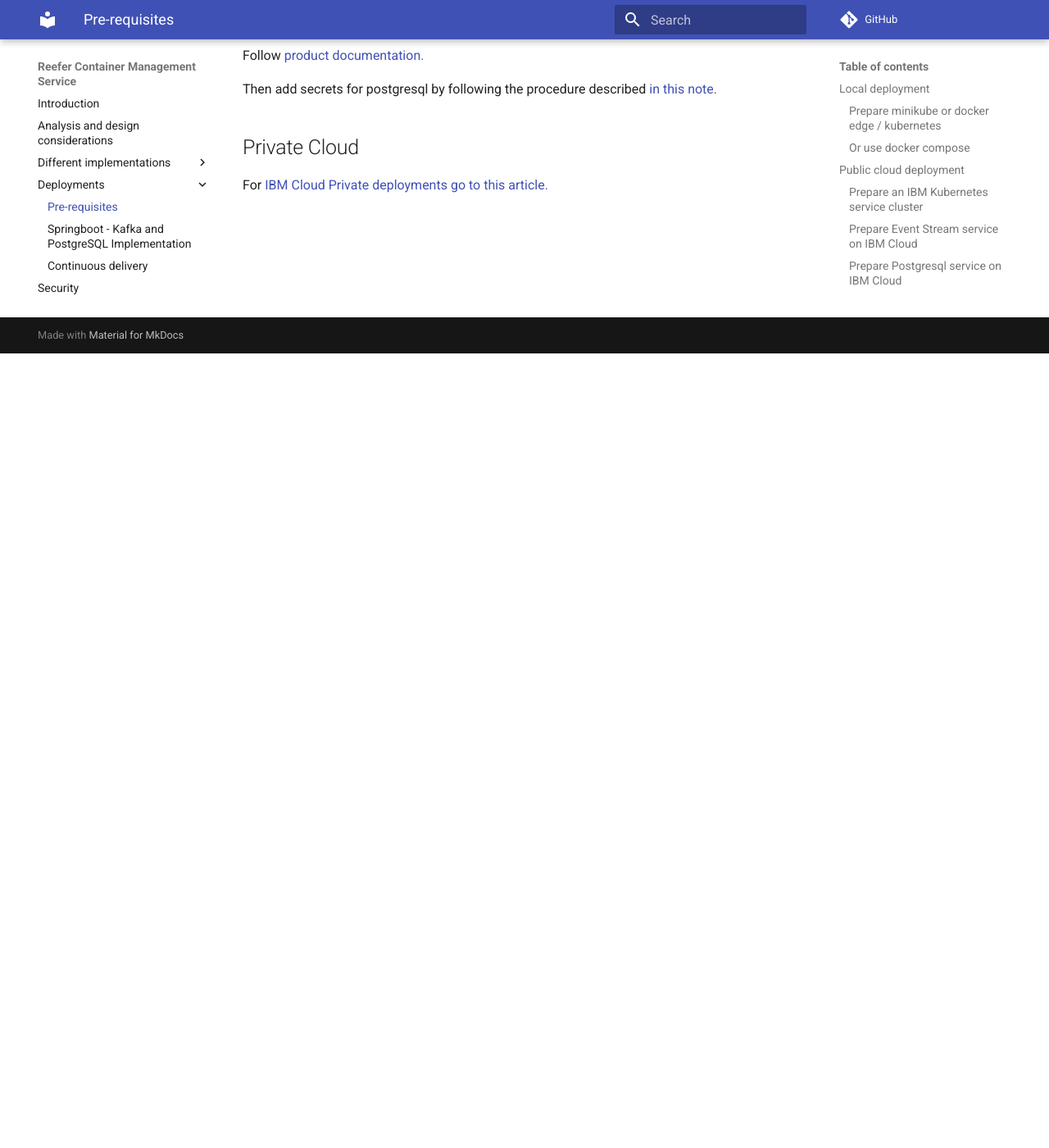
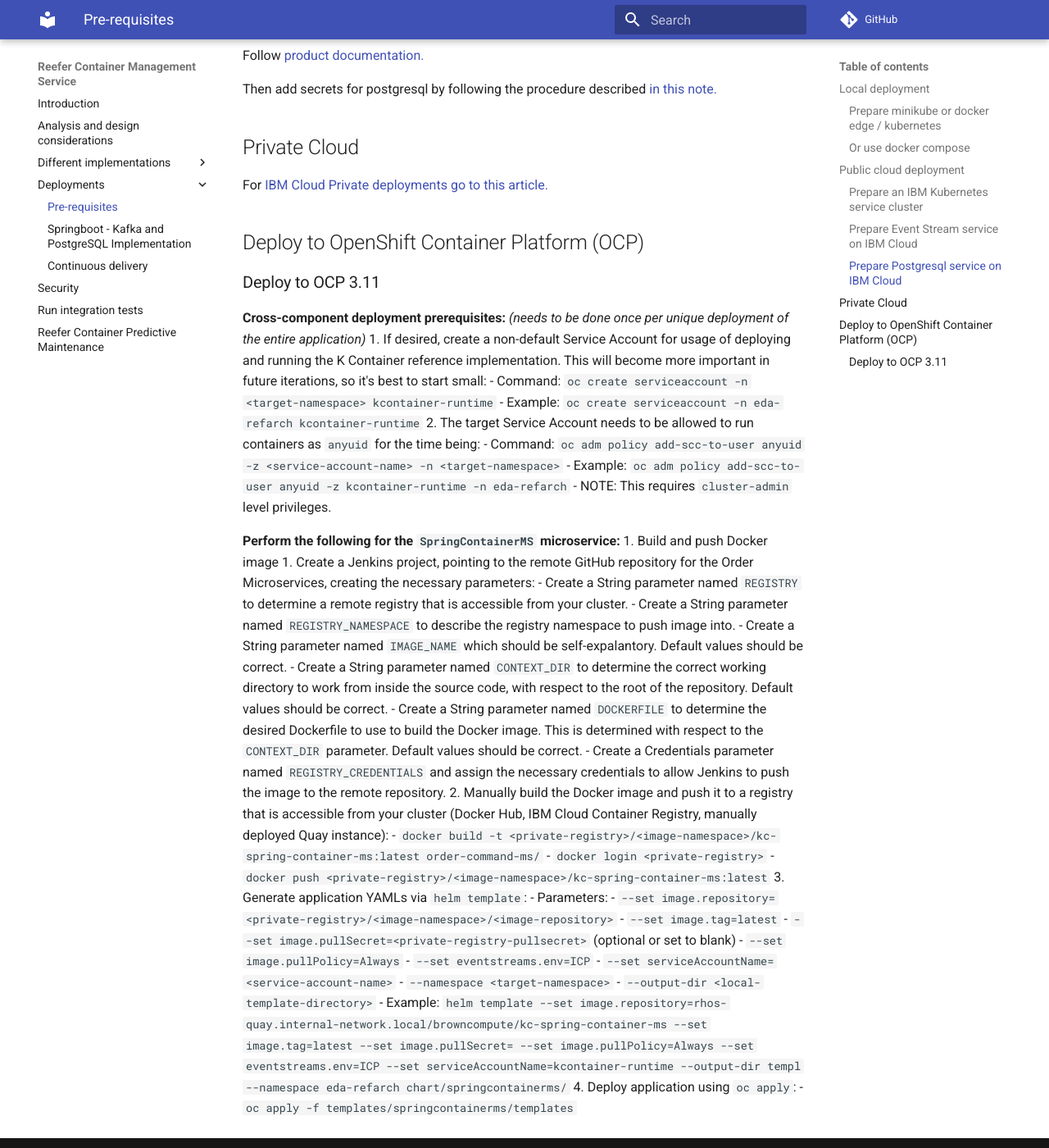
Before and after one commit to ibm-cloud-architecture/refarch-kc-container-ms, an MkDocs documentation site: the page built from docs/deployment.md, in a window 1280 px wide and 1400 px high, scrolled down 969 px. Shown: the whole window at 82% size. Built offline with MkDocs 1.6.1 and Material for MkDocs 9.7.7, drawn with Linux system fonts in a browser that asks for light colours; comment, search, counter and statistics services are not loaded.

Commit message:
Initial docs for OCP support
Signed-off-by: Rick Osowski <rosowski@gmail.com>

```diff
--- a/docs/deployment.md
+++ b/docs/deployment.md
@@ -42,3 +42,43 @@
 ## Private Cloud
 
 For [ IBM Cloud Private deployments go to this article.](https://ibm-cloud-architecture.github.io/refarch-kc/deployments/icp/)
+
+## Deploy to OpenShift Container Platform (OCP)
+
+### Deploy to OCP 3.11
+
+**Cross-component deployment prerequisites:** _(needs to be done once per unique deployment of the entire application)_
+1. If desired, create a non-default Service Account for usage of deploying and running the K Container reference implementation.  This will become more important in future iterations, so it's best to start small:
+  - Command: `oc create serviceaccount -n <target-namespace> kcontainer-runtime`
+  - Example: `oc create serviceaccount -n eda-refarch kcontainer-runtime`
+2. The target Service Account needs to be allowed to run containers as `anyuid` for the time being:
+  - Command: `oc adm policy add-scc-to-user anyuid -z <service-account-name> -n <target-namespace>`
+  - Example: `oc adm policy add-scc-to-user anyuid -z kcontainer-runtime -n eda-refarch`
+  - NOTE: This requires `cluster-admin` level privileges.
+
+**Perform the following for the `SpringContainerMS` microservice:**
+1. Build and push Docker image
+  1. Create a Jenkins project, pointing to the remote GitHub repository for the Order Microservices, creating the necessary parameters:
+    - Create a String parameter named `REGISTRY` to determine a remote registry that is accessible from your cluster.
+    - Create a String parameter named `REGISTRY_NAMESPACE` to describe the registry namespace to push image into.
+    - Create a String parameter named `IMAGE_NAME` which should be self-expalantory.  Default values should be correct.
+    - Create a String parameter named `CONTEXT_DIR` to determine the correct working directory to work from inside the source code, with respect to the root of the repository.  Default values should be correct.
+    - Create a String parameter named `DOCKERFILE` to determine the desired Dockerfile to use to build the Docker image.  This is determined with respect to the `CONTEXT_DIR` parameter.  Default values should be correct.
+    - Create a Credentials parameter named `REGISTRY_CREDENTIALS` and assign the necessary credentials to allow Jenkins to push the image to the remote repository.
+  2. Manually build the Docker image and push it to a registry that is accessible from your cluster (Docker Hub, IBM Cloud Container Registry, manually deployed Quay instance):
+    - `docker build -t <private-registry>/<image-namespace>/kc-spring-container-ms:latest order-command-ms/`
+    - `docker login <private-registry>`
+    - `docker push <private-registry>/<image-namespace>/kc-spring-container-ms:latest`
+3. Generate application YAMLs via `helm template`:
+  - Parameters:
+    - `--set image.repository=<private-registry>/<image-namespace>/<image-repository>`
+    - `--set image.tag=latest`
+    - `--set image.pullSecret=<private-registry-pullsecret>` (optional or set to blank)
+    - `--set image.pullPolicy=Always`
+    - `--set eventstreams.env=ICP`
+    - `--set serviceAccountName=<service-account-name>`
+    - `--namespace <target-namespace>`
+    - `--output-dir <local-template-directory>`
+  - Example: `helm template --set image.repository=rhos-quay.internal-network.local/browncompute/kc-spring-container-ms --set image.tag=latest --set image.pullSecret= --set image.pullPolicy=Always --set eventstreams.env=ICP --set serviceAccountName=kcontainer-runtime --output-dir templ --namespace eda-refarch chart/springcontainerms/`
+4. Deploy application using `oc apply`:
+  - `oc apply -f templates/springcontainerms/templates`
```
